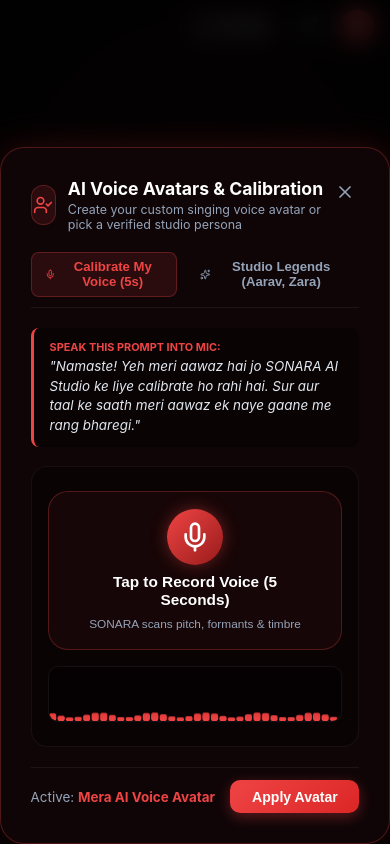
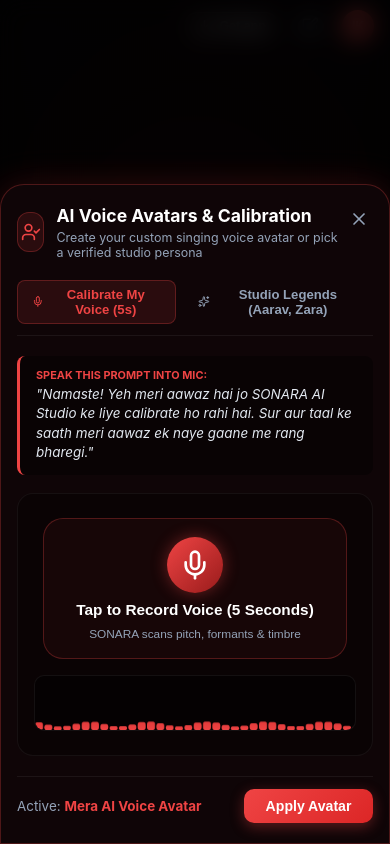
Before and after one commit to indrajitkumar23541-a11y/SONARA, a React (Vite) app: page / in a window 390 px wide. Both pictures are taken after a click on the button "Calibrate my 5-second AI Voice Avatar". Built offline with nearby package versions, Linux system fonts and the light colour scheme.

Commit message:
Ensure all modals and drawers adopt native bottom sheet responsiveness on mobile viewports

```diff
--- a/src/App.css
+++ b/src/App.css
@@ -2818,12 +2818,16 @@
     gap: 0.5rem;
   }
 
-  /* 7. Voice Avatar Modal on Mobile */
-  .voice-modal-card {
-    width: 100%;
-    max-height: 90vh;
-    border-radius: 22px 22px 14px 14px;
-    padding: 1.25rem 1rem;
+  /* 7. Voice Avatar Modal & History Drawer on Mobile */
+  .voice-modal-card,
+  .gemini-modal-card,
+  .gemini-drawer-card {
+    width: 100% !important;
+    max-width: 100% !important;
+    max-height: 88vh !important;
+    border-radius: 24px 24px 0 0 !important;
+    padding: 1.25rem 1rem !important;
+    overflow-y: auto !important;
   }
 
   .avatar-legends-grid {
```
